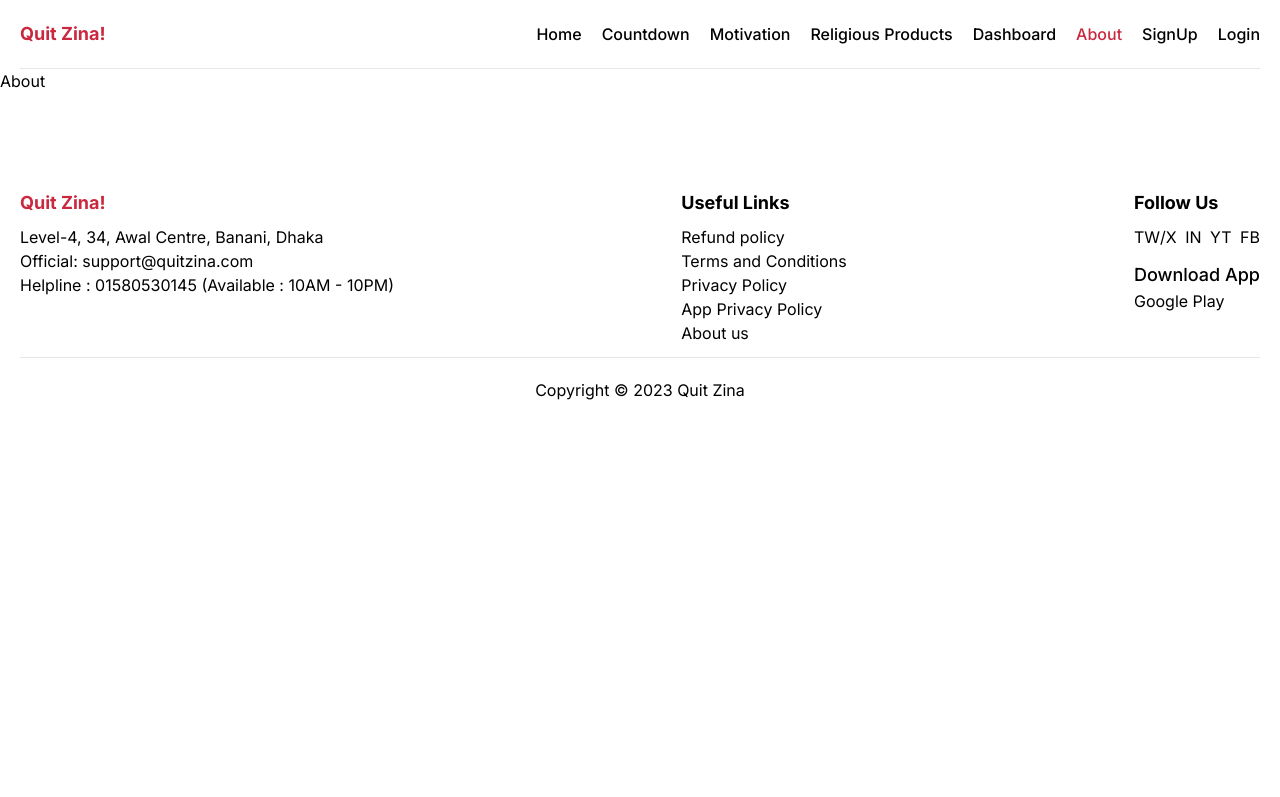
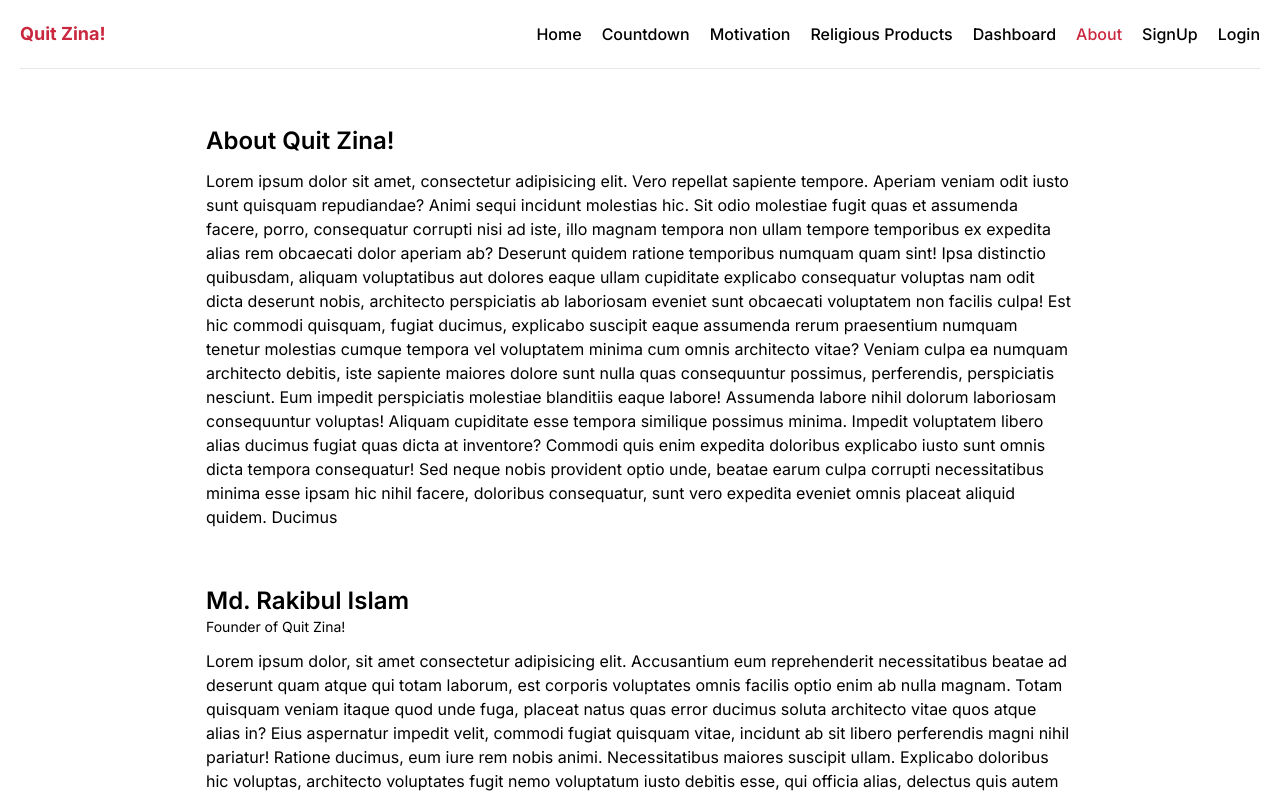
Before and after one commit to rakibul-wdp/quit-zina, a Next.js app: page /about in a window 1280 px wide. Shown: the top 797 px of the page. Built offline with nearby package versions, Linux system fonts and the light colour scheme.

Commit message:
setup about page with some dummy sections

```diff
--- a/app/about/page.tsx
+++ b/app/about/page.tsx
@@ -1,5 +1,12 @@
+import { AboutCreator, AboutQuitZina } from "@/components/About";
+
 const About = () => {
-  return <div>About</div>;
+  return (
+    <main>
+      <AboutQuitZina />
+      <AboutCreator />
+    </main>
+  );
 };
 
 export default About;
--- /dev/null
+++ b/components/About/AboutCreator.tsx
@@ -0,0 +1,27 @@
+import { Container } from "@/universal";
+
+export const AboutCreator = () => {
+  return (
+    <Container>
+      <div className="mt-14 w-[70%] mx-auto">
+        <div className="mb-3">
+          <h1 className="text-2xl font-semibold">Md. Rakibul Islam</h1>
+          <p className="text-sm">Founder of Quit Zina!</p>
+        </div>
+        <p>
+          Lorem ipsum dolor, sit amet consectetur adipisicing elit. Accusantium
+          eum reprehenderit necessitatibus beatae ad deserunt quam atque qui
+          totam laborum, est corporis voluptates omnis facilis optio enim ab
+          nulla magnam. Totam quisquam veniam itaque quod unde fuga, placeat
+          natus quas error ducimus soluta architecto vitae quos atque alias in?
+          Eius aspernatur impedit velit, commodi fugiat quisquam vitae, incidunt
+          ab sit libero perferendis magni nihil pariatur! Ratione ducimus, eum
+          iure rem nobis animi. Necessitatibus maiores suscipit ullam. Explicabo
+          doloribus hic voluptas, architecto voluptates fugit nemo voluptatum
+          iusto debitis esse, qui officia alias, delectus quis autem ipsa
+          exercitationem eos ullam
+        </p>
+      </div>
+    </Container>
+  );
+};
--- /dev/null
+++ b/components/About/AboutQuitZina.tsx
@@ -0,0 +1,37 @@
+import { Container } from "@/universal";
+
+export const AboutQuitZina = () => {
+  return (
+    <Container>
+      <div className="mt-14 w-[70%] mx-auto">
+        <h1 className="text-2xl font-semibold mb-3">About Quit Zina!</h1>
+        <p>
+          Lorem ipsum dolor sit amet, consectetur adipisicing elit. Vero
+          repellat sapiente tempore. Aperiam veniam odit iusto sunt quisquam
+          repudiandae? Animi sequi incidunt molestias hic. Sit odio molestiae
+          fugit quas et assumenda facere, porro, consequatur corrupti nisi ad
+          iste, illo magnam tempora non ullam tempore temporibus ex expedita
+          alias rem obcaecati dolor aperiam ab? Deserunt quidem ratione
+          temporibus numquam quam sint! Ipsa distinctio quibusdam, aliquam
+          voluptatibus aut dolores eaque ullam cupiditate explicabo consequatur
+          voluptas nam odit dicta deserunt nobis, architecto perspiciatis ab
+          laboriosam eveniet sunt obcaecati voluptatem non facilis culpa! Est
+          hic commodi quisquam, fugiat ducimus, explicabo suscipit eaque
+          assumenda rerum praesentium numquam tenetur molestias cumque tempora
+          vel voluptatem minima cum omnis architecto vitae? Veniam culpa ea
+          numquam architecto debitis, iste sapiente maiores dolore sunt nulla
+          quas consequuntur possimus, perferendis, perspiciatis nesciunt. Eum
+          impedit perspiciatis molestiae blanditiis eaque labore! Assumenda
+          labore nihil dolorum laboriosam consequuntur voluptas! Aliquam
+          cupiditate esse tempora similique possimus minima. Impedit voluptatem
+          libero alias ducimus fugiat quas dicta at inventore? Commodi quis enim
+          expedita doloribus explicabo iusto sunt omnis dicta tempora
+          consequatur! Sed neque nobis provident optio unde, beatae earum culpa
+          corrupti necessitatibus minima esse ipsam hic nihil facere, doloribus
+          consequatur, sunt vero expedita eveniet omnis placeat aliquid quidem.
+          Ducimus
+        </p>
+      </div>
+    </Container>
+  );
+};
--- /dev/null
+++ b/components/About/index.ts
@@ -0,0 +1,2 @@
+export * from "./AboutCreator";
+export * from "./AboutQuitZina";
```
